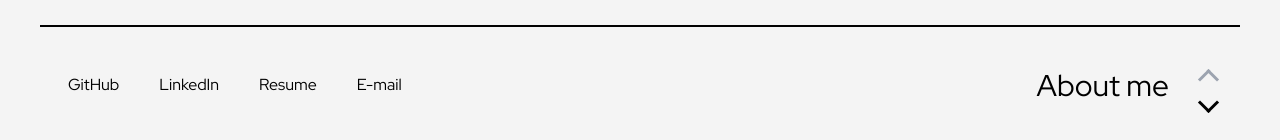
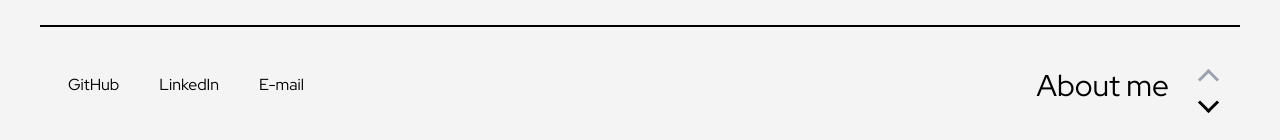
Before and after one commit to hotaru-py/hotaru-py.github.io, a Svelte app: page / in a window 1280 px wide. Shown: the part 657-797 px from the top of the page. Built offline with nearby package versions, Linux system fonts and the light colour scheme.

Commit message:
minor changes

```diff
--- a/src/App.svelte
+++ b/src/App.svelte
@@ -132,21 +132,7 @@
         <div class="pr-8 sm:pr-8">
           <a
             class="group transition-all duration-200"
-            href="https://www.youtube.com/watch?v=dQw4w9WgXcQ"
-            target="_blank"
-            rel="noopener noreferrer"
-          >
-            <span
-              class="p-1 hover:text-[#1B4965] hover:font-bold bg-left-bottom bg-gradient-to-r from-pink-500 to-pink-500 bg-[length:0%_2px] bg-no-repeat group-hover:bg-[length:100%_2px] transition-all duration-200 ease-out"
-            >
-              Resume
-            </span>
-          </a>
-        </div>
-        <div class="pr-8 sm:pr-8">
-          <a
-            class="group transition-all duration-200"
-            href="mailto:stu.prajeshraam@gmail.com"
+            href="mailto:prajeshraam@gmail.com"
             target="_blank"
             rel="noopener noreferrer"
           >
--- a/src/Components/reach.svelte
+++ b/src/Components/reach.svelte
@@ -24,7 +24,7 @@
     <div class="mt-12">
       <a
         class="group transition-all duration-400"
-        href="mailto:stu.prajeshraam@gmail.com"
+        href="mailto:prajeshraam@gmail.com"
         target="_blank"
         rel="noopener noreferrer"
       >
@@ -35,19 +35,5 @@
         </span>
       </a>
     </div>
-    <div class="mt-12">
-      <a
-        class="group transition-all duration-400"
-        href="https://www.youtube.com/watch?v=dQw4w9WgXcQ"
-        target="_blank"
-        rel="noopener noreferrer"
-      >
-        <span
-          class="text-2xl p-1 hover:text-[#1B4965] hover:font-bold bg-left-bottom bg-gradient-to-r from-pink-500 to-pink-500 bg-[length:0%_2px] bg-no-repeat group-hover:bg-[length:100%_2px] transition-all duration-400 ease-out"
-        >
-          [ Resume ]
-        </span>
-      </a>
-    </div>
   </div>
 </main>
```
